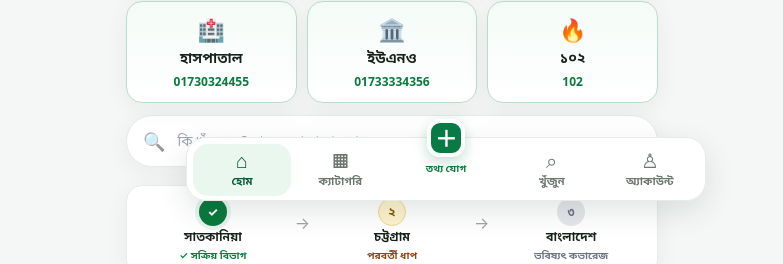
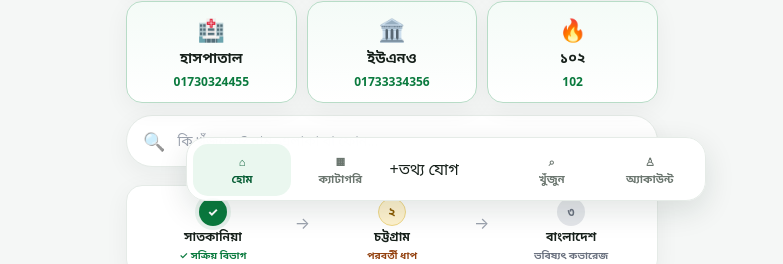
Before and after one commit to abbasali01843/bangladesh-local-directory, a Next.js app: page / in a window 1280 px wide. Shown: the part 587-851 px from the top of the page, without its empty margins (248-1031 px from the left). Built offline with nearby package versions, Linux system fonts and the light colour scheme; no server answers; the database is empty.

Commit message:
ui: simplify navigation and homepage shell

```diff
--- a/components/BottomNav.tsx
+++ b/components/BottomNav.tsx
@@ -2,29 +2,18 @@ import Link from "next/link";
 
 type Props = { active?: "home" | "categories" | "add" | "search" | "account" };
 
+const Icon = ({ children }: { children: React.ReactNode }) => (
+  <span className="ps-nav-icon" aria-hidden="true">{children}</span>
+);
+
 export default function BottomNav({ active = "home" }: Props) {
   return (
     <nav className="ps-bottom" aria-label="প্রধান নেভিগেশন">
-      <Link href="/" className={active === "home" ? "ps-nav-item active" : "ps-nav-item"}>
-        <span className="ps-nav-ico" aria-hidden="true">⌂</span>
-        <span>হোম</span>
-      </Link>
-      <Link href="/categories" className={active === "categories" ? "ps-nav-item active" : "ps-nav-item"}>
-        <span className="ps-nav-ico" aria-hidden="true">▦</span>
-        <span>ক্যাটাগরি</span>
-      </Link>
-      <Link href="/add-listing" className="ps-nav-center">
-        <span className="ps-nav-center-btn" aria-hidden="true">＋</span>
-        <span className="ps-nav-center-label">তথ্য যোগ</span>
-      </Link>
-      <Link href="/search" className={active === "search" ? "ps-nav-item active" : "ps-nav-item"}>
-        <span className="ps-nav-ico" aria-hidden="true">⌕</span>
-        <span>খুঁজুন</span>
-      </Link>
-      <Link href="/profile" className={active === "account" ? "ps-nav-item active" : "ps-nav-item"}>
-        <span className="ps-nav-ico" aria-hidden="true">♙</span>
-        <span>অ্যাকাউন্ট</span>
-      </Link>
+      <Link href="/" className={active === "home" ? "ps-nav-item active" : "ps-nav-item"}><Icon>⌂</Icon><span>হোম</span></Link>
+      <Link href="/categories" className={active === "categories" ? "ps-nav-item active" : "ps-nav-item"}><Icon>▦</Icon><span>ক্যাটাগরি</span></Link>
+      <Link href="/add-listing" className="ps-nav-add" aria-label="তথ্য যোগ করুন"><span className="ps-nav-add-icon">+</span><span>তথ্য যোগ</span></Link>
+      <Link href="/search" className={active === "search" ? "ps-nav-item active" : "ps-nav-item"}><Icon>⌕</Icon><span>খুঁজুন</span></Link>
+      <Link href="/profile" className={active === "account" ? "ps-nav-item active" : "ps-nav-item"}><Icon>♙</Icon><span>অ্যাকাউন্ট</span></Link>
     </nav>
   );
 }
```
